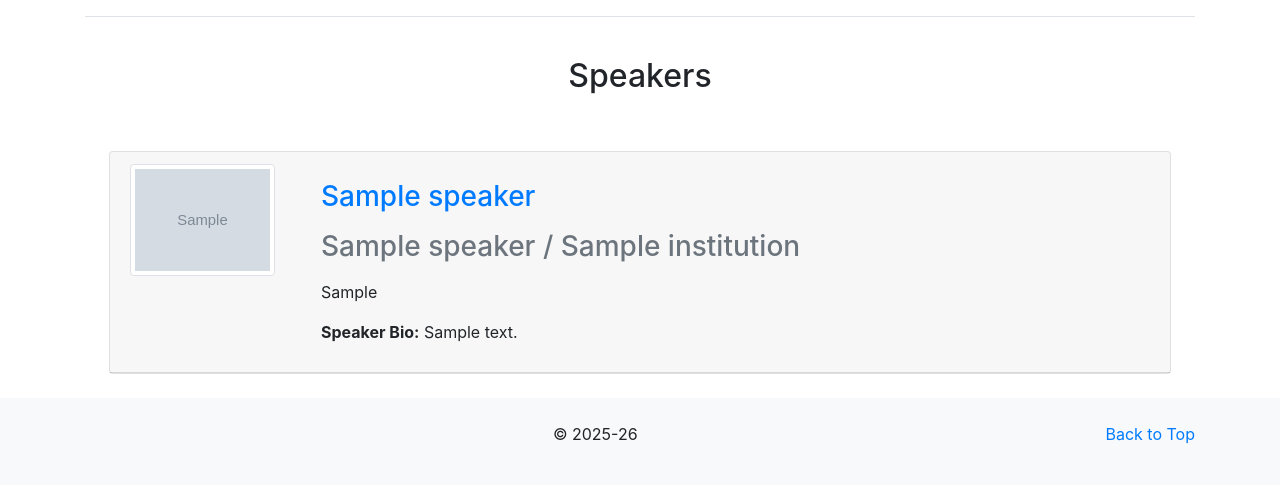
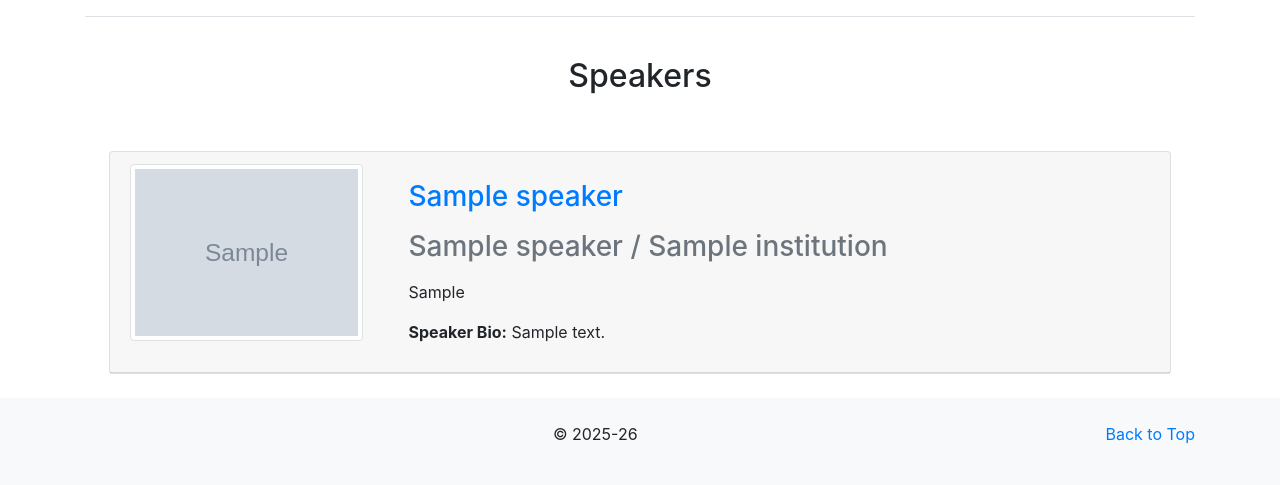
Before and after one commit to amitgoyal-iiit/GenAI4SM, a Flask app: template templates/keynotes.html in a window 1280 px wide. Shown: the part 56-541 px from the top of the page. Run offline with Flask 2, Linux system fonts and the light colour scheme; the template is opened without the code that fills it: most values are stand-ins (such as "Sample title", 1, 10 or a date in 2020); grey boxes marked "Sample" are stand-in pictures; parts of the project's set-up code (start-up, migrations or seed data) failed here and were passed over; some libraries are stand-ins or nearby versions.

Commit message:
Increase speaker image size by 50%

```diff
--- a/templates/keynotes.html
+++ b/templates/keynotes.html
@@ -16,10 +16,10 @@
     <div class="card">
       <div class="card-header">
         <div class="row">
-          <div class="col-md-2 col-sm-5">
+          <div class="col-md-3 col-sm-5">
             <img src="{{ speaker.image }}" width="100%" class="img-thumbnail" />
           </div>
-          <div class="col-md-10 col-sm-6">
+          <div class="col-md-9 col-sm-6">
             <div class="m-3 text-muted">
               <h3>
                 <a href="speaker_{{ speaker.UID }}.html" class="main-title">
```
